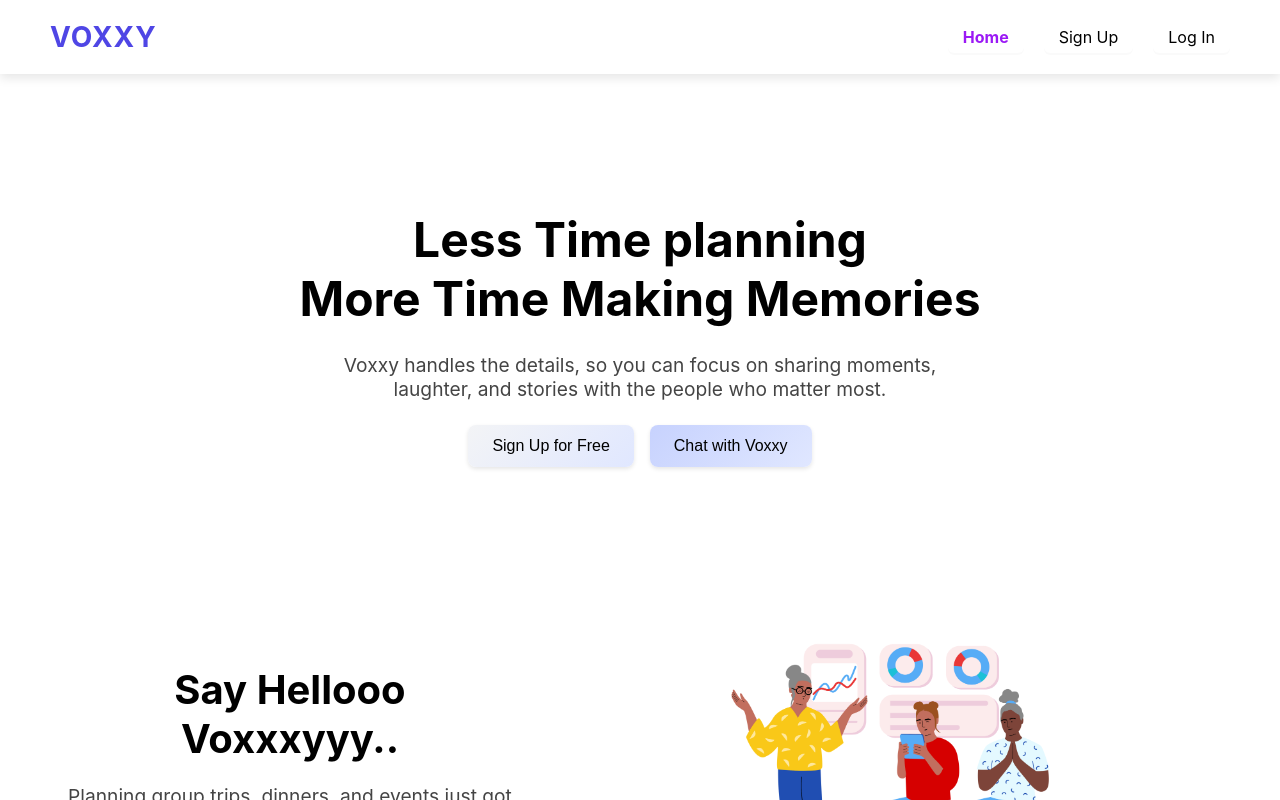
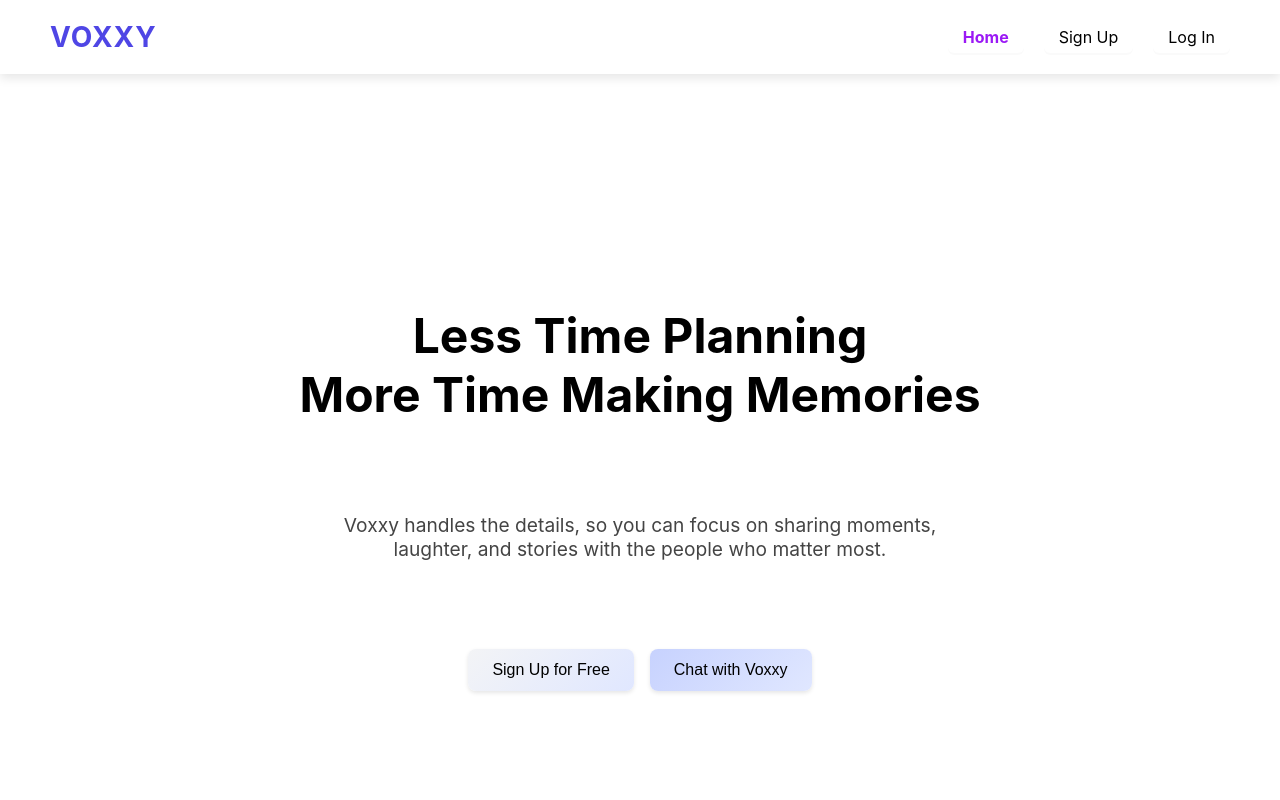
Before and after one commit to beaulazear/voxxy-rails-react, a React (Create React App) app in the folder client/: page /#/ in a window 1280 px wide. Shown: the top 800 px of the page. Built offline with nearby package versions, Linux system fonts and the light colour scheme; no server answers; a web font is replaced by a local one.

Commit message:
Increased padding for HeroSection components + Mixpanel Tracking

```diff
--- a/client/src/components/HeroSection.js
+++ b/client/src/components/HeroSection.js
@@ -4,14 +4,14 @@ import { useNavigate } from 'react-router-dom';
 
 const HeroContainer = styled.section`
   text-align: center;
-  padding: 6rem 2rem;
+  padding: 10rem 5rem; // Further increased padding
   display: flex;
   flex-direction: column;
   align-items: center;
   justify-content: center;
 
   @media (max-width: 768px) {
-    padding: 3rem 1rem;
+    padding: 5rem 2rem; // Further increased padding for mobile
   }
 `;
 
@@ -21,6 +21,7 @@ const HeroTitle = styled.h1`
   margin-bottom: 0.4rem;
   color: #000;
   text-align: center;
+  padding: 2rem; // Further increased padding
 `;
 
 const HeroSubtitle = styled.p`
@@ -29,6 +30,7 @@ const HeroSubtitle = styled.p`
   color: #444;
   max-width: 600px;
   text-align: center;
+  padding: 2rem; // Further increased padding
 `;
 
 const HeroButtons = styled.div`
@@ -36,6 +38,7 @@ const HeroButtons = styled.div`
   justify-content: center;
   gap: 1rem;
   flex-wrap: wrap;
+  padding: 2rem; // Further increased padding
 `;
 
 const PrimaryButton = styled.button`
@@ -82,7 +85,7 @@ const HeroSection = () => {
   return (
     <HeroContainer>
       <HeroTitle>
-        Less Time planning
+        Less Time Planning
         <br />
         More Time Making Memories
       </HeroTitle>
--- a/client/src/index.js
+++ b/client/src/index.js
@@ -5,6 +5,14 @@ import App from './App';
 import reportWebVitals from './reportWebVitals';
 import { HashRouter } from 'react-router-dom';
 import { UserProvider } from './context/user';
+import mixpanel from "mixpanel-browser";
+
+//Initialize Mixpanel
+mixpanel.init("3a0b59ad74eb6f0b0f5947adbbf947a4", {
+  debug: true,
+  track_pageview: true,
+  persistence: "localStorage",
+});
 
 const root = ReactDOM.createRoot(document.getElementById('root'));
 root.render(
```
